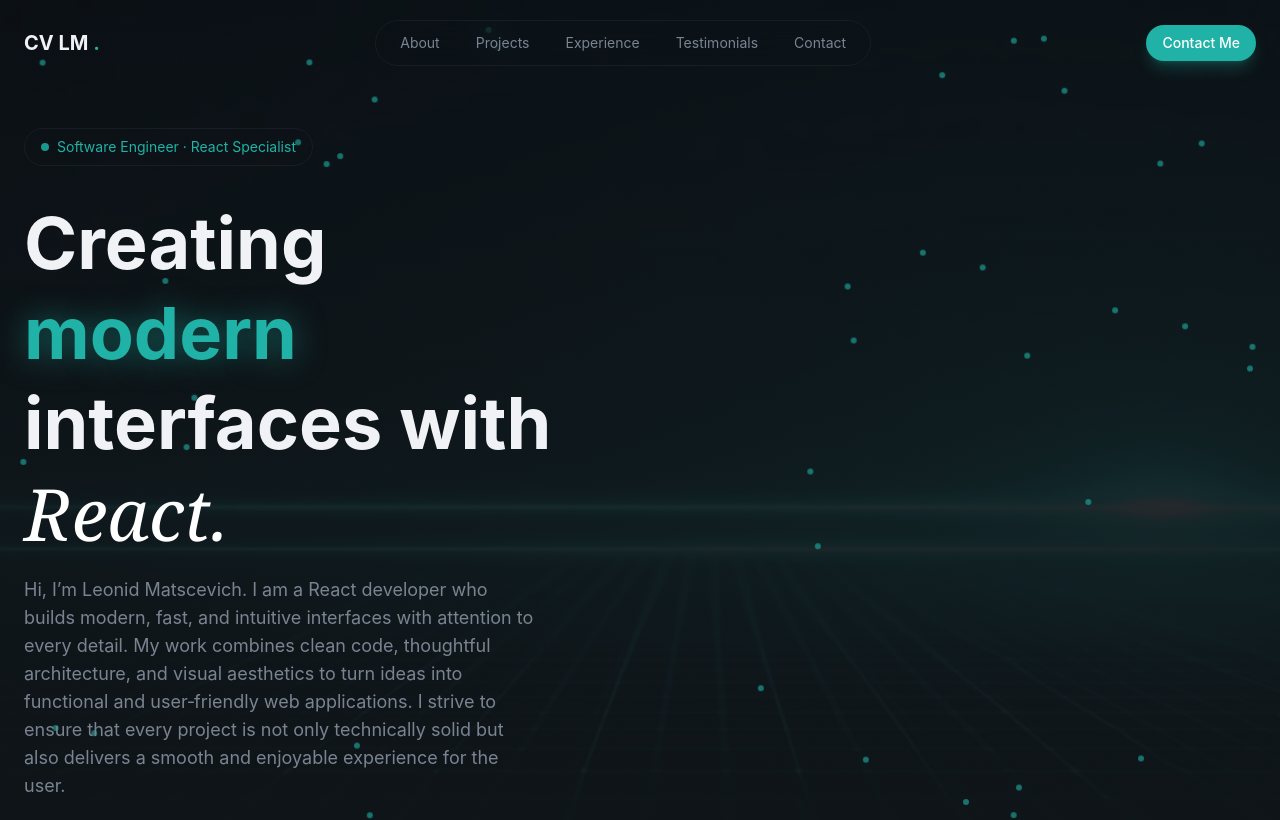
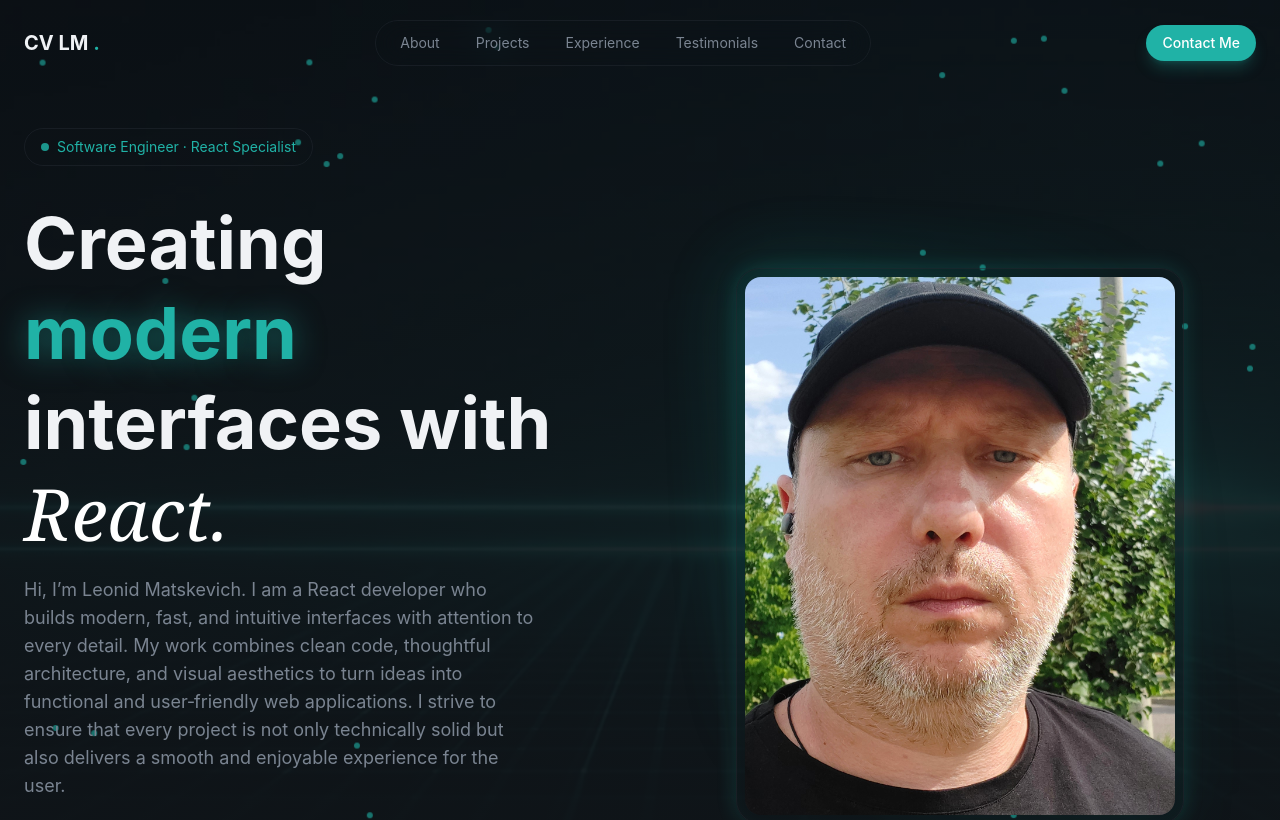
Before and after one commit to SpiriT-L/cv-portfolio, a React (Vite) app: page / in a window 1280 px wide. Shown: the top 820 px of the page. Built offline with nearby package versions, Linux system fonts and the light colour scheme.

Commit message:
feat: add ProfileImage component to Hero

```diff
--- /dev/null
+++ b/src/components/ProfileImage.tsx
@@ -0,0 +1,18 @@
+export const ProfileImage = () => {
+  return (
+    <>
+      <div className='relative animate-fade-in animation-delay-300'>
+        <div className='relative max-w-md mx-auto'>
+          <div className='absolute inset-0 rounded-3xl bg-linear-to-br from-primary/30 via-transparent to-primary/10 blur-2xl animate-pulse' />
+          <div className='relative glass rounded-3xl p-2 glow-border'>
+            <img
+              src='/profile.jpg'
+              alt='Profile image'
+              className='w-full aspect-4/5 object-cover rounded-2xl'
+            />
+          </div>
+        </div>
+      </div>
+    </>
+  );
+};
--- a/src/index.css
+++ b/src/index.css
@@ -62,6 +62,11 @@
     text-shadow: 0 0 30px
       color-mix(in srgb, var(--color-primary) 50%, transparent);
   }
+  .glow-border {
+    box-shadow:
+      0 0 20px color-mix(in srgb, var(--color-primary) 20%, transparent),
+      inset 0 0 20px color-mix(in srgb, var(--color-primary) 5%, transparent);
+  }
 }
 
 @layer utilities {
@@ -113,27 +118,27 @@
   .animation-delay-500 {
     animation-delay: 500ms;
   }
-    .animation-delay-600 {
+  .animation-delay-600 {
     animation-delay: 600ms;
   }
-    .animation-delay-800 {
+  .animation-delay-800 {
     animation-delay: 800ms;
   }
 
   @keyframes animation-border {
-    0%{
+    0% {
       stroke-dashoffset: 400;
     }
-    100%{
+    100% {
       stroke-dashoffset: -550;
     }
   }
 
-  .group:hover .animated-border-path{
+  .group:hover .animated-border-path {
     animation: animation-border 2s linear infinite;
   }
 
-  .animated-border:hover{
+  .animated-border:hover {
     background-color: color-mix(in srgb, #26c4b8 15%, transparent);
     backdrop-filter: blur(1rem);
     box-shadow: 0 0 20px color-mix(in srgb, #26c4b8 20%, transparent);
--- a/src/section/Hero.tsx
+++ b/src/section/Hero.tsx
@@ -1,6 +1,7 @@
 import { AnimationButton } from '@/components/AnimationButton';
 import { Button } from '@/components/Button';
 import { FollowMe } from '@/components/FollowMe';
+import { ProfileImage } from '@/components/ProfileImage';
 import { ArrowRight } from 'lucide-react';
 import { useMemo } from 'react';
 
@@ -65,7 +66,7 @@
                 </span>
               </h1>
               <p className='text-lg text-muted-foreground max-w-lg animate-fade-in animation-delay-200'>
-                Hi, I’m Leonid Matscevich. I am a React developer who builds
+                Hi, I’m Leonid Matskevich. I am a React developer who builds
                 modern, fast, and intuitive interfaces with attention to every
                 detail. My work combines clean code, thoughtful architecture,
                 and visual aesthetics to turn ideas into functional and
@@ -83,7 +84,7 @@
             </div>
             <FollowMe />
           </div>
-          {/* right column content */}
+          <ProfileImage />
         </div>
       </div>
     </section>
```
Also changed, not shown: public/profile.jpg (added).
